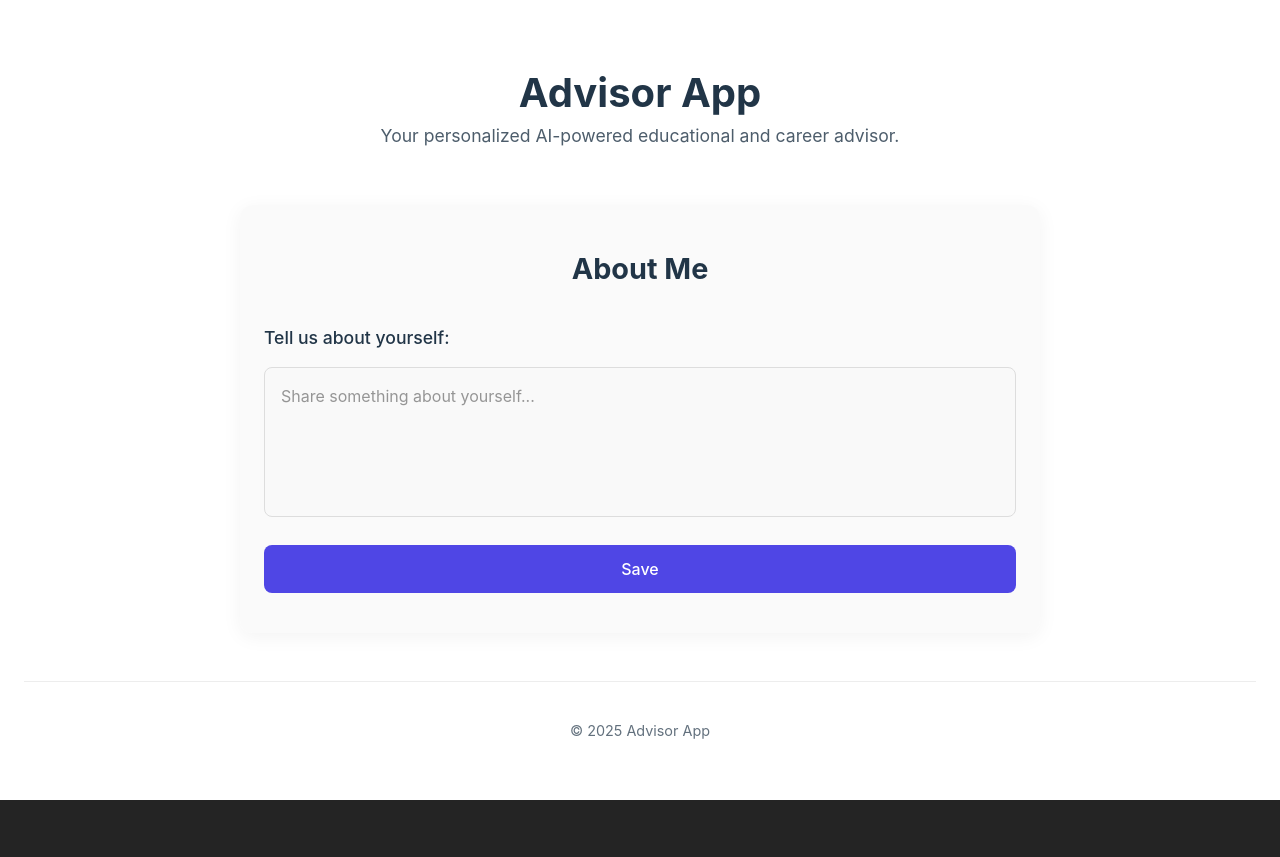
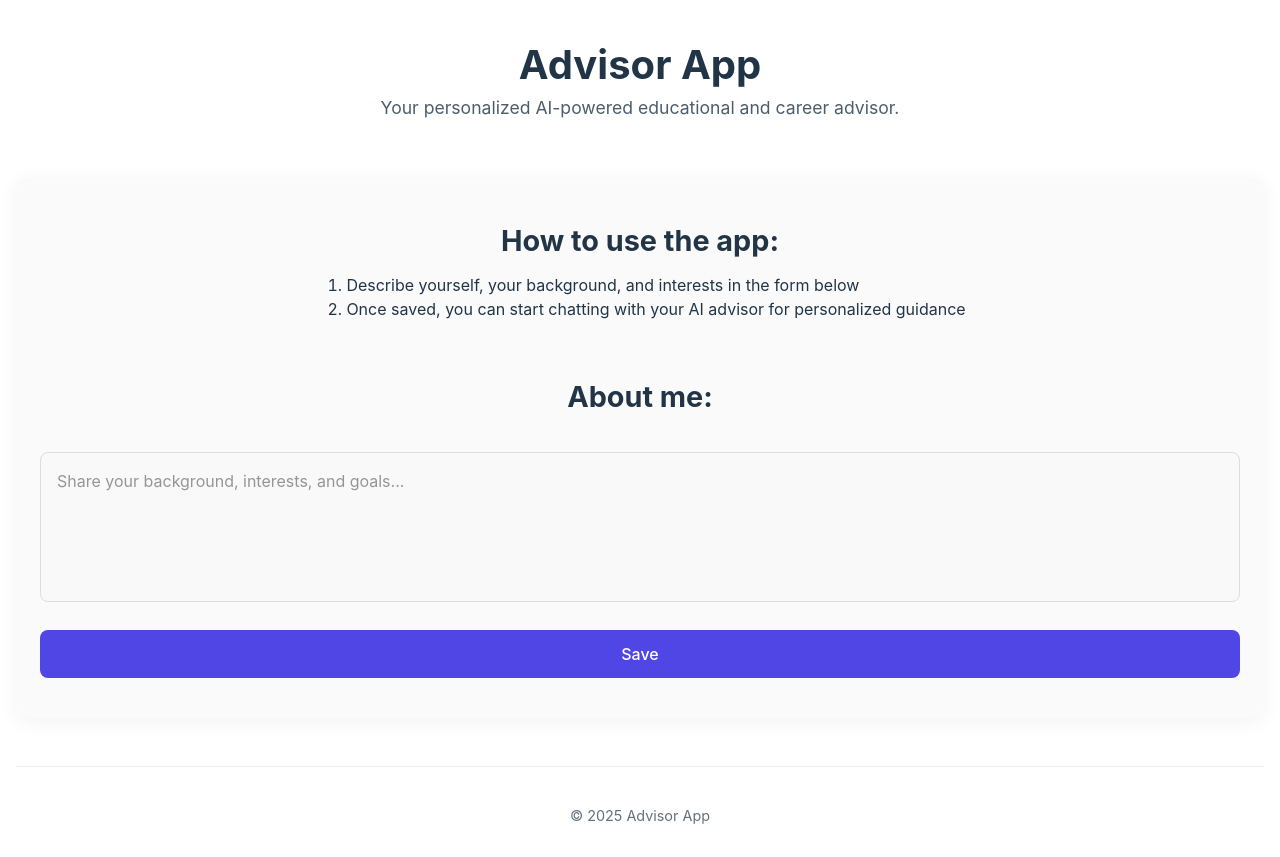
Before and after one commit to InversionSpaces/advisor, a React (Vite) app in the folder frontend/: page / in a window 1280 px wide. Before the commit the page ends 800 px from the top, so only its background shows below. Built offline with nearby package versions, Linux system fonts and the light colour scheme; no server answers.

Commit message:
Add usage instructions

```diff
--- a/frontend/src/App.jsx
+++ b/frontend/src/App.jsx
@@ -26,6 +26,15 @@ function App() {
             </header>
             <main>
                 <div className="container">
+                    {!userId && (
+                        <div className="usage-instructions">
+                            <h2>How to use the app:</h2>
+                            <ol>
+                                <li>Describe yourself, your background, and interests in the form below</li>
+                                <li>Once saved, you can start chatting with your AI advisor for personalized guidance</li>
+                            </ol>
+                        </div>
+                    )}
                     <div className="content-wrapper">
                         {showChat && userId && (
                             <Chat userId={userId} />
--- a/frontend/src/components/AboutMe.jsx
+++ b/frontend/src/components/AboutMe.jsx
@@ -81,15 +81,14 @@ const AboutMe = ({ onUserIdChange, onShowChatChange }) => {
 
     return (
         <div className="about-me-section">
-            <h2>About Me</h2>
+            <h2>About me:</h2>
 
             <form onSubmit={handleSubmit} className="form-group">
-                <label htmlFor="aboutMe">Tell us about yourself:</label>
                 <textarea
                     id="aboutMe"
                     value={aboutMe}
                     onChange={(e) => setAboutMe(e.target.value)}
-                    placeholder="Share something about yourself..."
+                    placeholder="Share your background, interests, and goals..."
                     disabled={isLoading}
                     maxLength={500}
                 />
--- a/frontend/src/index.css
+++ b/frontend/src/index.css
@@ -40,9 +40,9 @@ body {
 }
 
 #root {
-    max-width: 1440px;
+    max-width: 1920px;
     margin: 0 auto;
-    padding: 1.5rem;
+    padding: 1rem;
     text-align: center;
     width: 100%;
 }
@@ -133,7 +133,7 @@ button:disabled {
     flex-direction: column;
     align-items: center;
     width: 100%;
-    max-width: 800px;
+    max-width: 1600px;
     margin: 0 auto;
     padding: 1.5rem;
     background-color: rgba(255, 255, 255, 0.03);
@@ -271,7 +271,7 @@ input[type="text"]::placeholder {
 }
 
 .messages-container {
-    height: 300px;
+    height: 600px;
     width: 100%;
     overflow-y: auto;
     margin-bottom: 1rem;
@@ -415,7 +415,7 @@ input[type="text"]::placeholder {
 
 @media (max-width: 768px) {
     #root {
-        padding: 1rem;
+        padding: 0.5rem;
     }
 
     .container {
@@ -442,7 +442,7 @@ input[type="text"]::placeholder {
     }
 
     .messages-container {
-        height: 250px;
+        height: 400px;
         padding: 0.5rem;
     }
 
@@ -454,3 +454,17 @@ input[type="text"]::placeholder {
         width: 100%;
     }
 }
+
+.usage-instructions {
+    text-align: left;
+    padding: 0 20px;
+    margin-bottom: 20px;
+}
+
+.usage-instructions h2 {
+    text-align: center;
+}
+
+ol {
+    padding-left: 2rem;
+}
```
